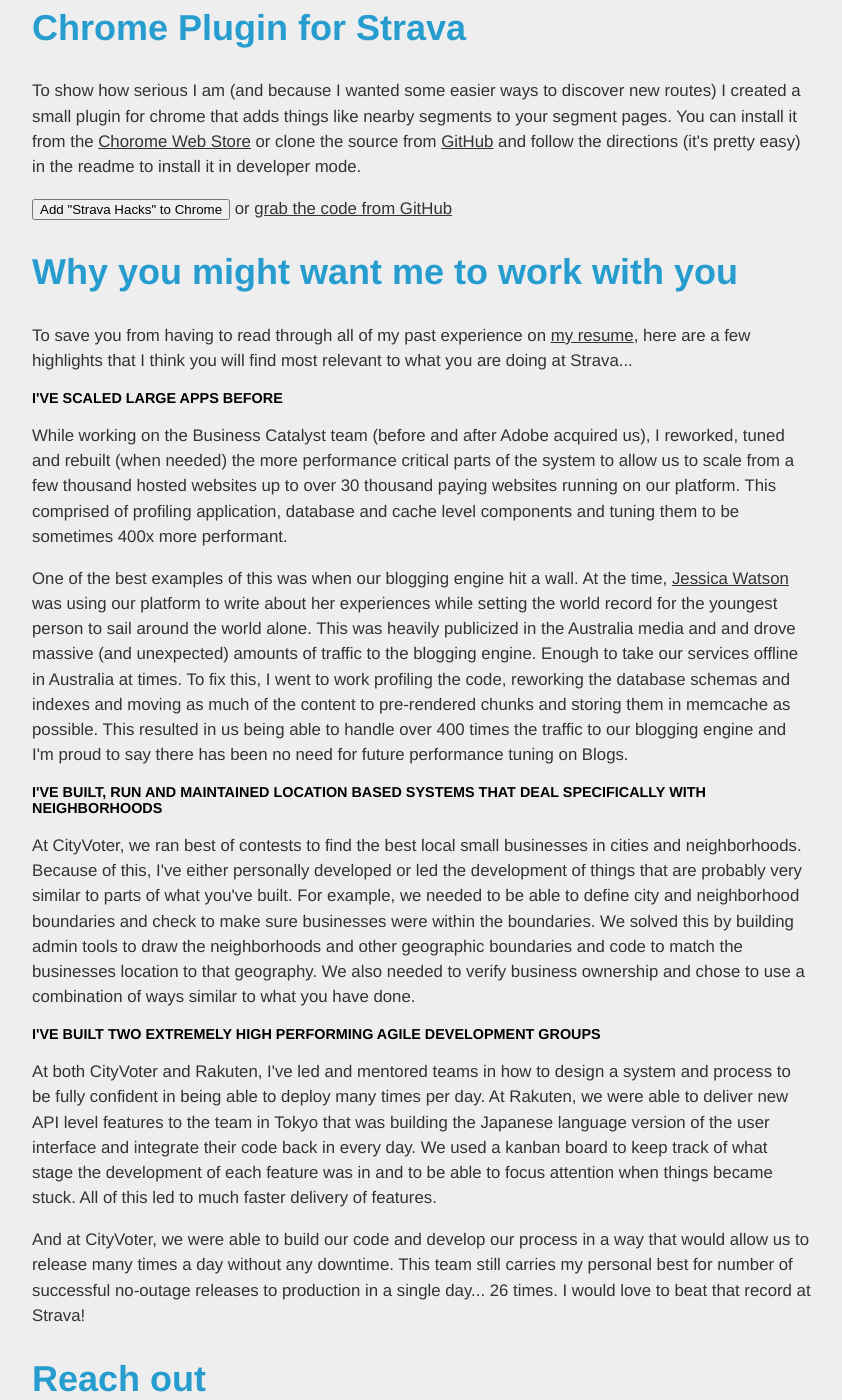
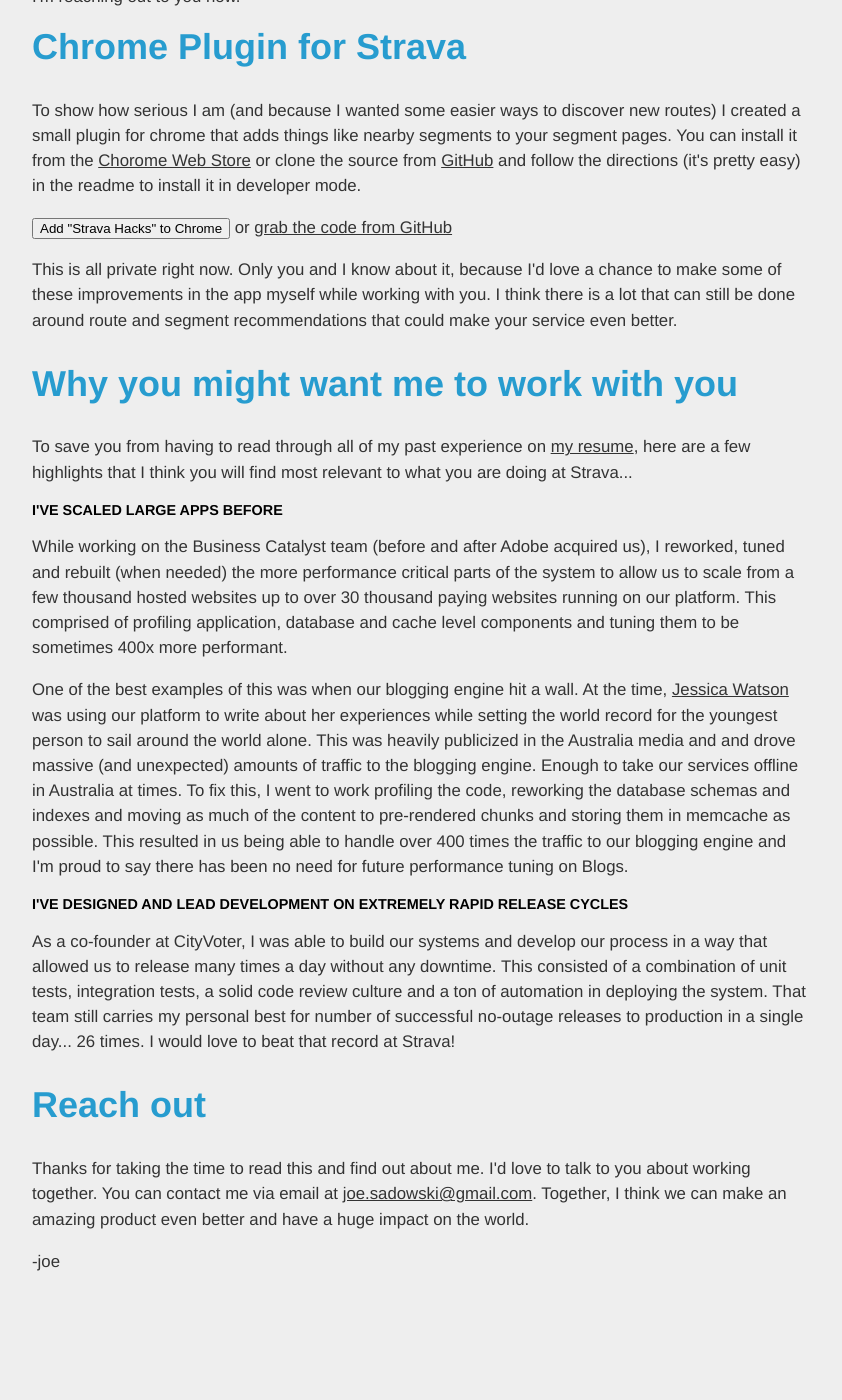
Before and after one commit to TheBigSadowski/thebigsadowski.github.com, a Jekyll site: the page built from strava/index.html, in a window 1280 px wide and 1400 px high, scrolled down 1458 px. Shown: the whole window, without its empty margins (218-1060 px from the left). Built offline with Jekyll 4.4.1, drawn with Linux system fonts in a browser that asks for light colours; after the commit the page ends 2754 px from its top, so only the background shows below that; some of the changed text lies outside the part shown.

Commit message:
cleaning up the markup and some other fine-tuning

```diff
--- a/strava/index.html
+++ b/strava/index.html
@@ -2,7 +2,11 @@
 ---
 <!doctype html>
 <html>
+<!--
+Hey, you're checking out the source code! Awesome. I hope you will find it fairly clean. I pride myself in a very minimalist approach to html. If we talk, let me know that you saw this message.
 
+-joe
+-->
 <head>
 <title>Hi, I'm Joe.</title>
 <meta name="robots" content="noindex">
@@ -51,7 +55,7 @@
 
 
 <h3>Strava's made a difference in my life</h3>
-<p>One of the things I've missed most since moving to SF from Boston a few years ago is the group of friends that I used to ride with. Since joining Strava and connecting with them on your service, I've been able to rekindle that camaraderie through commenting on each others rides and kudos that we had even though we're thousands of miles apart. This has had the effect of getting me and my friends on our bikes more and making our lives healthier and richer.</p>
+<p>Only a few weeks ago, while visiting family and friends in the Boston area, I was introduced to Strava. After a ride with some east-coast friends, the app knew we rode together and suggested we follow each other's actions. The subtlety and beauty of that got me hooked and since then, your service has allowed me to rekindle the feeling of riding with some of my real close friends from back east, something that I've really missed being out here in San Francisco. It's been a while since a service has had that effect on me, and that's why I'm reaching out to you now.</p>
 
 </section>
 
@@ -62,24 +66,20 @@
 <p>You've created a product that resonates with athletes and in doing that, created what is probably the largest online community of cyclists. Every day, your users log millions of miles. And every day, your community and app are encouraging people to get out there and ride or run, but that's not enough for you. You want to provide more data, more recommendations and become even more essential as a tool to improve. You want to become even more indispensable to athletes and more useful to the casual user.</p>
 
 
-<h3>You're on a roll</h3>
-<p>MTBR calls Strava "THE killer app for cyclists". People are doing creative things with your app.</p>
-
-
 <h3>You have big goals</h3>
 <p>You want to be the #1 training tool for athletes and the authority for records. You have a solid install base of cyclists now, but you want to expand to other sports. To hit these goals, you're going to need to be flexible, adaptive and will need people that can change direction quickly with you.<p>
 
 
 <h3>You're not content just providing individuals with training data</h3>
-<p>You're thinking bigger and some of the <a href="http://app.strava.com/saturday-heatmap">things</a> Paul has done are evidence of that. You need someone that's not just going to build things to spec, but someone that's going to embrace, love and evolve the product with you.</p>
+<p>You're thinking bigger and some of the <a href="http://app.strava.com/saturday-heatmap">things</a> Paul has done are evidence of that. You need someone that's not just going to code up some requirements, but someone that's going to embrace, love and evolve the product with you.</p>
 
 
 <h3>You're moving fast and want to move even faster</h3>
 <p>I found this in your page source while writing this...</p>
 <pre>
 &lt;!--
-deploy: strava-deploy/20130805-2
-instance: i-7fb9691d
+deploy: strava-deploy/20130807-1
+instance: i-5061da3c
 env: ec2
 --&gt;
 </pre>
@@ -100,34 +100,8 @@
   document.getElementById('install-button').style.display = 'none';
 }
 </script>
-</section>
 
-<section class="past" style="display: none;">
-<h2>Ideas to make Strava better</h2>
-
-<p>These aren't really in any specific order, but here are a few things I would love to help out on...</p>
-
-<p>Some of them I've started to build into a power tools plugin for chrome that adds some new features and navigation to the Strava web app. The code and install directions are up on <a href="https://github.com/TheBigSadowski/strava-nearby-segments-chrome">GitHub</a>, so check it out and let me know what you think!<p>
-
-<h3>SEO</h3>
-<p>When searching for something like <a href="">paradise loop sf</a> I don't see Strava's paradise loop page on the top 10. I think this could be due to </p>
-
-
-<h3>Segment and route discovery</h3>
-<p>I put some of my ideas around this into the <a href="https://github.com/TheBigSadowski/strava-nearby-segments-chrome">chrome plugin</a> I talk about above. It adds a small section to the right side navigation on segment pages that lets you jump to other segments that are nearby. It also changes how the "Explore" tab works, to take you to a segment explore page that is focused on the area around the segment you were looking at.</p>
-
-<p>Ideally, this could also be something more like "people that rode this segment also rode these segments" or with stared segments, we could find people with similar tastes and use that information to suggest new routes for people.</p>
-
-
-<h3>Percentile data</h3>
-<p>Since I'm not the world's fastest (yet!), it would be interesting to see what percentile I am in as compared to other riders and be able to trend this over time. This comparison could be on a segment by segment level. It could just be a note next to each segment that you ride, telling you what percentile you are in. For example, If I had the 1208th fastest time out of 6023 riders on a segment, I would be in the 79% percentile.</p>
-
-<p>You could take this even further and give each rider an overall percentile based on all the segments they have ridden. This could really encourage people to get out there and strive for personal improvement.</p>
-
-
-<h3>Reopen the API</h3>
-<p>I know your community is asking for this. I just think it would be awesome to work on. I'd love to see what people can do with the tools and data you could provide.</p>
-
+<p>This is all private right now. Only you and I know about it, because I'd love a chance to make some of these improvements in the app myself while working with you. I think there is a lot that can still be done around route and segment recommendations that could make your service even better.</p>
 
 </section>
 
@@ -142,14 +116,8 @@
 <p>One of the best examples of this was when our blogging engine hit a wall. At the time, <a href="http://jessicawatson.com.au/index.htm">Jessica Watson</a> was using our platform to write about her experiences while setting the world record for the youngest person to sail around the world alone. This was heavily publicized in the Australia media and and drove massive (and unexpected) amounts of traffic to the blogging engine. Enough to take our services offline in Australia at times. To fix this, I went to work profiling the code, reworking the database schemas and indexes and moving as much of the content to pre-rendered chunks and storing them in memcache as possible. This resulted in us being able to handle over 400 times the traffic to our blogging engine and I'm proud to say there has been no need for future performance tuning on Blogs.</p>
 
 
-<h3>I've built, run and maintained location based systems that deal specifically with neighborhoods</h3>
-<p>At CityVoter, we ran best of contests to find the best local small businesses in cities and neighborhoods. Because of this, I've either personally developed or led the development of things that are probably very similar to parts of what you've built. For example, we needed to be able to define city and neighborhood boundaries and check to make sure businesses were within the boundaries. We solved this by building admin tools to draw the neighborhoods and other geographic boundaries and code to match the businesses location to that geography. We also needed to verify business ownership and chose to use a combination of ways similar to what you have done.</p>
-
-
-<h3>I've built two extremely high performing agile development groups</h3>
-<p>At both CityVoter and Rakuten, I've led and mentored teams in how to design a system and process to be fully confident in being able to deploy many times per day. At Rakuten, we were able to deliver new API level features to the team in Tokyo that was building the Japanese language version of the user interface and integrate their code back in every day. We used a kanban board to keep track of what stage the development of each feature was in and to be able to focus attention when things became stuck. All of this led to much faster delivery of features.</p>
-
-<p>And at CityVoter, we were able to build our code and develop our process in a way that would allow us to release many times a day without any downtime. This team still carries my personal best for number of successful no-outage releases to production in a single day... 26 times. I would love to beat that record at Strava!</p>
+<h3>I've designed and lead development on extremely rapid release cycles</h3>
+<p>As a co-founder at CityVoter, I was able to build our systems and develop our process in a way that allowed us to release many times a day without any downtime. This consisted of a combination of unit tests, integration tests, a solid code review culture and a ton of automation in deploying the system. That team still carries my personal best for number of successful no-outage releases to production in a single day... 26 times. I would love to beat that record at Strava!</p>
 
 
 
@@ -162,17 +130,6 @@
 
 </div>
 
-<!--
-NOTES:
-
-http://allthingsd.com/20130628/strava-now-allows-users-to-post-live-during-runs-and-rides/
-What’s next for Strava? Horvath mentioned a platform for coaching, gear recommendations, event and race discovery, and eventually content — maybe even coffee-table books — about where to ride and run. But what the company won’t do is expand to non-endurance activities like snow- and water sports.
-
-http://raceshape.com/
-http://app.strava.com/careers/sse
-http://engineering.strava.com/
--->
-
 {% include analytics.html %}
 </body>
 
```
Also changed, not shown: other parts of strava/index.html (+1 -1 lines).
